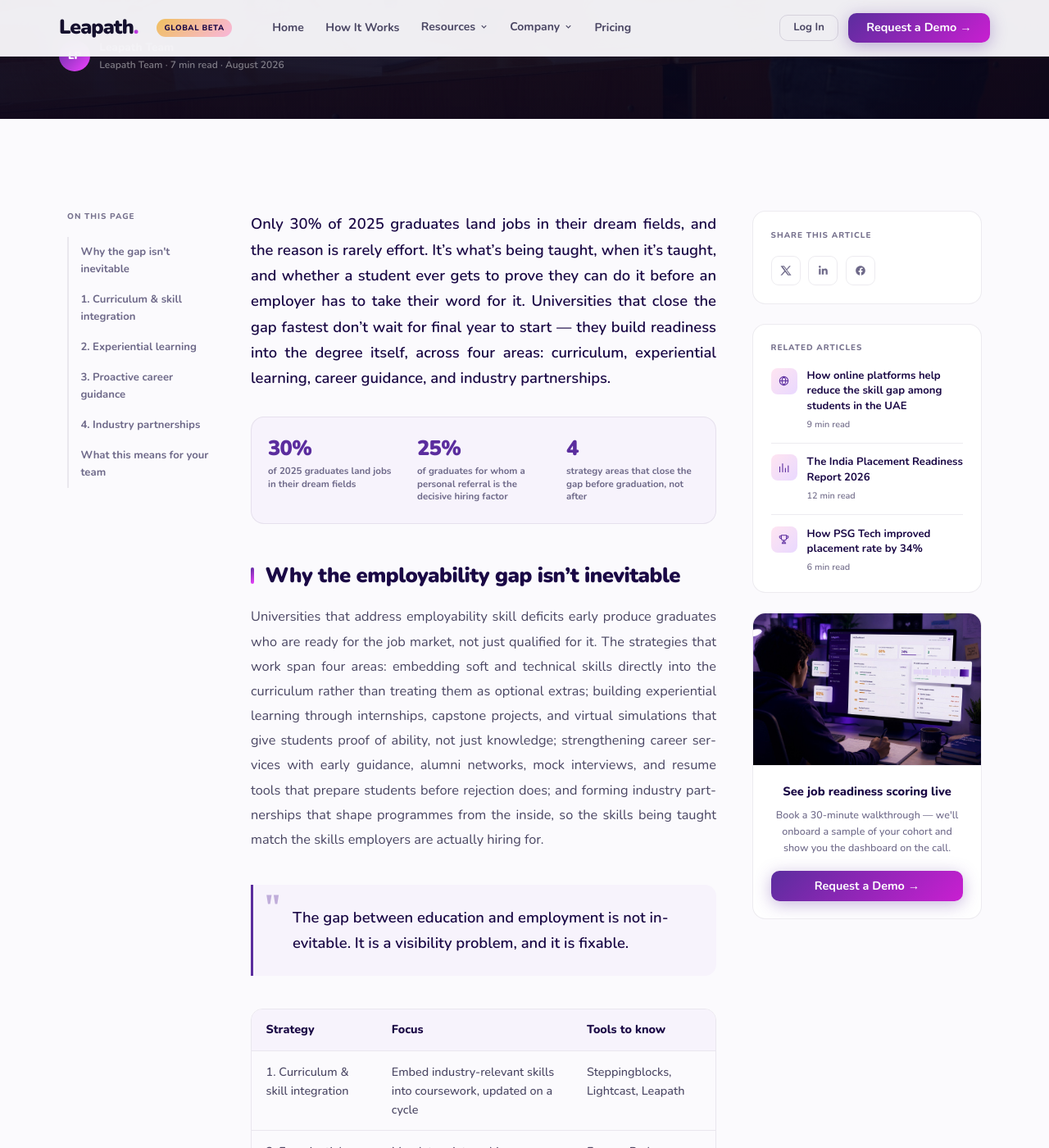
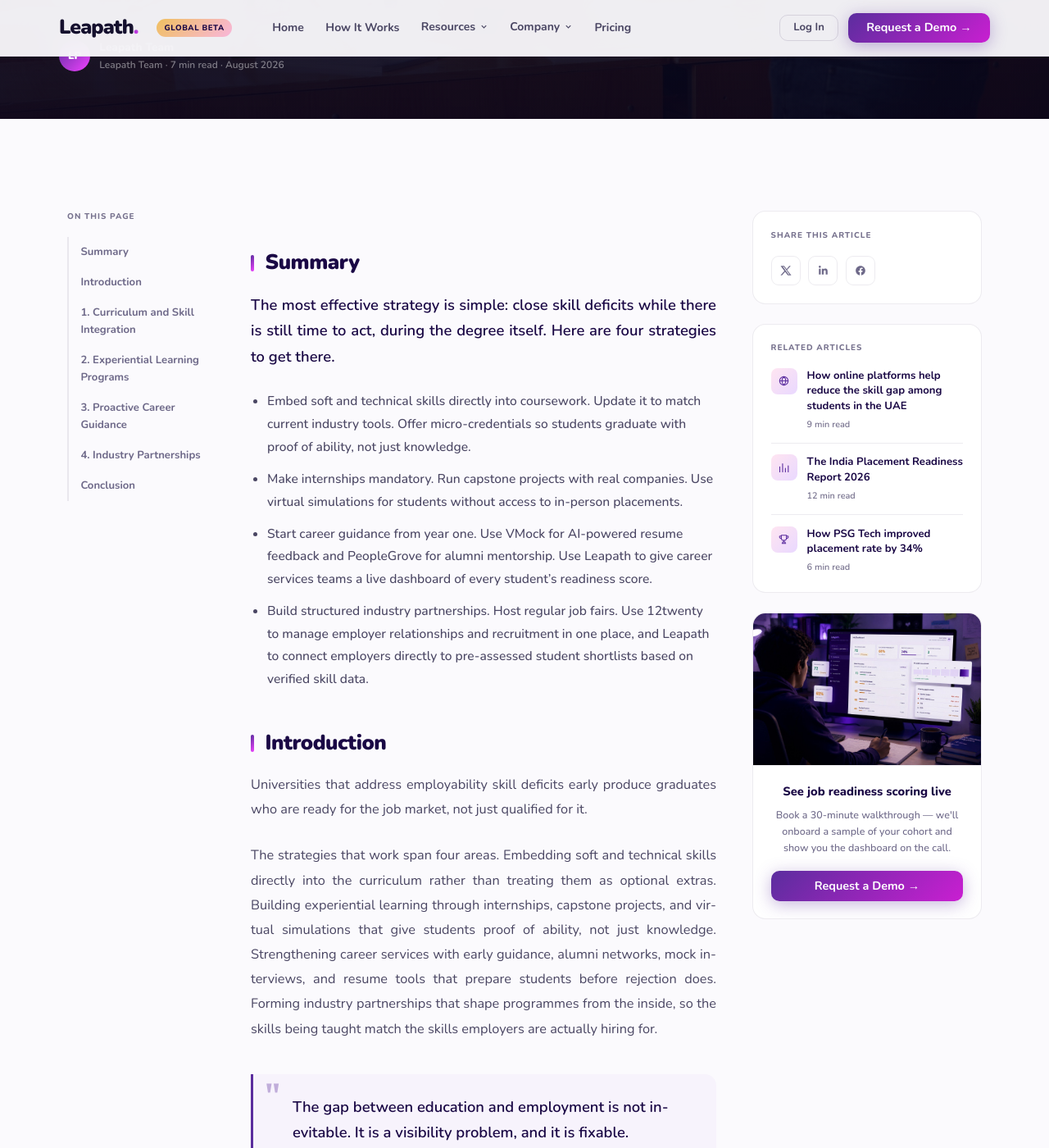
Before and after one commit to Leapath/leapath-website, a Jekyll site: the page built from _data/_v2_blog/university-strategies-employability-skill-gap.md, in a window 1280 px wide and 1400 px high, scrolled down 501 px. Shown: the whole window at 82% size. Built offline with Jekyll 4.4.1, drawn with Linux system fonts in a browser that asks for light colours; some of the changed text lies outside the part shown.

Commit message:
Match university strategies blog post verbatim to the source doc
Restores the Summary section, the doc's exact heading text and
paragraph breaks, and the "Use X..." phrasing that had been
paraphrased away. Removes the comparison table and stats callout,
which weren't in the doc, and moves each section's infographic to
the top of its section to match the doc's image placement.

```diff
--- a/_data/_v2_blog/university-strategies-employability-skill-gap.md
+++ b/_data/_v2_blog/university-strategies-employability-skill-gap.md
@@ -7,7 +7,7 @@ description: "Universities can close the gap by embedding industry-relevant skil
 og_image: "/assets/v2/images/blogs/university-strategies-employability-skill-gap/hero.jpg"
 category: guide
 eyebrow: "Guide"
-h1: "What are effective strategies for universities to address student employability skill deficits?"
+h1: "What Are Effective Strategies for Universities to Address Student Employability Skill Deficits?"
 sub: "The most effective strategy is simple: close skill deficits while there is still time to act, during the degree itself. Here are four strategies to get there."
 author: "Leapath Team"
 author_role: "Leapath Team"
@@ -18,12 +18,13 @@ blog_img_class: bc__img--5
 blog_img_icon: ic-grad-cap
 mono: "LP"
 toc:
-  - {anchor: introduction, label: "Why the gap isn't inevitable"}
-  - {anchor: curriculum, label: "1. Curriculum & skill integration"}
-  - {anchor: experiential, label: "2. Experiential learning"}
-  - {anchor: guidance, label: "3. Proactive career guidance"}
-  - {anchor: partnerships, label: "4. Industry partnerships"}
-  - {anchor: conclusion, label: "What this means for your team"}
+  - {anchor: summary, label: "Summary"}
+  - {anchor: introduction, label: "Introduction"}
+  - {anchor: curriculum, label: "1. Curriculum and Skill Integration"}
+  - {anchor: experiential, label: "2. Experiential Learning Programs"}
+  - {anchor: guidance, label: "3. Proactive Career Guidance"}
+  - {anchor: partnerships, label: "4. Industry Partnerships"}
+  - {anchor: conclusion, label: "Conclusion"}
 related:
   - {url: /blog/how-can-online-platforms-help-reduce-skill-gap-uae/, icon: ic-globe, title: "How online platforms help reduce the skill gap among students in the UAE", meta: "9 min read"}
   - {url: /blog/india-placement-readiness-report-2026/, icon: ic-bar-chart, title: "The India Placement Readiness Report 2026", meta: "12 min read"}
@@ -43,32 +44,33 @@ related_grid:
   - {url: /blog/india-placement-readiness-report-2026/, img: /assets/v2/images/blogs/india-placement-readiness-report-2026/research-report.jpg, tag: "Research", title: "The India Placement Readiness Report 2026", meta: "12 min read"}
   - {url: /case-studies/psg-tech-case-study/, img: /assets/v2/images/case-studies/psg-tech-case-study/psg-tech.jpg, tag: "Case Study", title: "How PSG Tech improved placement rate by 34% in a single season", meta: "6 min read"}
 ---
-Only 30% of 2025 graduates land jobs in their dream fields, and the reason is rarely effort. It's what's being taught, when it's taught, and whether a student ever gets to prove they can do it before an employer has to take their word for it. Universities that close the gap fastest don't wait for final year to start — they build readiness into the degree itself, across four areas: curriculum, experiential learning, career guidance, and industry partnerships.
+## Summary
+{: #summary}
 
-<div class="bp__stats">
-  <div><div class="bp__stat-n">30%</div><div class="bp__stat-l">of 2025 graduates land jobs in their dream fields</div></div>
-  <div><div class="bp__stat-n">25%</div><div class="bp__stat-l">of graduates for whom a personal referral is the decisive hiring factor</div></div>
-  <div><div class="bp__stat-n">4</div><div class="bp__stat-l">strategy areas that close the gap before graduation, not after</div></div>
-</div>
+The most effective strategy is simple: close skill deficits while there is still time to act, during the degree itself. Here are four strategies to get there.
 
-## Why the employability gap isn't inevitable
+- Embed soft and technical skills directly into coursework. Update it to match current industry tools. Offer micro-credentials so students graduate with proof of ability, not just knowledge.
+- Make internships mandatory. Run capstone projects with real companies. Use virtual simulations for students without access to in-person placements.
+- Start career guidance from year one. Use VMock for AI-powered resume feedback and PeopleGrove for alumni mentorship. Use Leapath to give career services teams a live dashboard of every student's readiness score.
+- Build structured industry partnerships. Host regular job fairs. Use 12twenty to manage employer relationships and recruitment in one place, and Leapath to connect employers directly to pre-assessed student shortlists based on verified skill data.
+
+## Introduction
 {: #introduction}
 
-Universities that address employability skill deficits early produce graduates who are ready for the job market, not just qualified for it. The strategies that work span four areas: embedding soft and technical skills directly into the curriculum rather than treating them as optional extras; building experiential learning through internships, capstone projects, and virtual simulations that give students proof of ability, not just knowledge; strengthening career services with early guidance, alumni networks, mock interviews, and resume tools that prepare students before rejection does; and forming industry partnerships that shape programmes from the inside, so the skills being taught match the skills employers are actually hiring for.
+Universities that address employability skill deficits early produce graduates who are ready for the job market, not just qualified for it.
+
+The strategies that work span four areas. Embedding soft and technical skills directly into the curriculum rather than treating them as optional extras. Building experiential learning through internships, capstone projects, and virtual simulations that give students proof of ability, not just knowledge. Strengthening career services with early guidance, alumni networks, mock interviews, and resume tools that prepare students before rejection does. Forming industry partnerships that shape programmes from the inside, so the skills being taught match the skills employers are actually hiring for.
 
 > The gap between education and employment is not inevitable. It is a visibility problem, and it is fixable.
 
-| Strategy | Focus | Tools to know |
-|---|---|---|
-| 1. Curriculum & skill integration | Embed industry-relevant skills into coursework, updated on a cycle | Steppingblocks, Lightcast, Leapath |
-| 2. Experiential learning | Mandatory internships, capstones with real companies, virtual simulations | Forage, Parker Dewey |
-| 3. Proactive career guidance | Start guidance in year one, not the final semester | VMock, PeopleGrove, Leapath |
-| 4. Industry partnerships | Structured, ongoing employer collaboration, not one-off job fairs | 12twenty, Leapath |
-
-## 1. Curriculum and skill integration
+## 1. Curriculum and Skill Integration
 {: #curriculum}
 
-The fastest way to close the skill gap is to stop treating skills as an add-on and start building them into the curriculum itself. Only 30% of 2025 graduates find jobs in their dream fields. The gap is not about effort. It is about what is being taught and how. Universities focus on soft skills. Employers want practical, job-specific ones. Until both are built into the curriculum itself, graduates will keep leaving underprepared.
+![Curriculum & Skill Integration](/assets/v2/images/blogs/university-strategies-employability-skill-gap/curriculum-skill-integration.png){:loading="lazy"}
+
+The fastest way to close the skill gap is to stop treating skills as an add-on and start building them into the curriculum itself.
+
+Only 30% of 2025 graduates find jobs in their dream fields. The gap is not about effort. It is about what is being taught and how. Universities focus on soft skills. Employers want practical, job-specific ones. Until both are built into the curriculum itself, graduates will keep leaving underprepared.
 
 Here is what universities can do to fix that:
 
@@ -76,19 +78,25 @@ Here is what universities can do to fix that:
 - Update this coursework regularly. Students should not be learning tools employers stopped using years ago.
 - Offer micro-credentials in specific tools like project management software or data platforms. Students graduate with verified proof of a skill, not just a grade.
 
-![Five steps to embed employability skills into the curriculum: embed soft skills, update coursework, offer micro-credentials, utilize career data, identify skill gaps](/assets/v2/images/blogs/university-strategies-employability-skill-gap/curriculum-skill-integration.png){:loading="lazy"}
-
 Knowing what to update is just as important as updating it. Two tools help universities make that call with real data rather than assumption:
 
 - Use [Steppingblocks](https://www.steppingblocks.com/){:target="_blank" rel="noopener"}, an online career data platform, to see where graduates actually end up and which skills got them there. That data tells universities what to teach, not what looked relevant five years ago.
 - Use [Lightcast](https://lightcast.io/){:target="_blank" rel="noopener"} to track which skills employers are actively hiring for. Update programmes before they fall behind, not after graduates stop getting hired.
 
-Even with the right data, implementing it through multiple online tools and softwares takes time. [Leapath](/contact/), an AI SaaS platform, brings it all together in one place, showing universities exactly which skills their students are missing against real job requirements. Universities get one clear dashboard instead of scattered reports and spreadsheets, making it easier to act on decisions quickly. If you want to see what this would look like for your own students, Leapath offers a [free consultation](/contact/).
+Even with the right data, implementing it through multiple online tools and softwares takes time.
 
-## 2. Experiential learning programs
+[Leapath](/contact/), an AI SaaS platform, brings it all together in one place, showing universities exactly which skills their students are missing against real job requirements. Universities get one clear dashboard instead of scattered reports and spreadsheets, making it easier to act on decisions quickly.
+
+If you want to see what this would look like for your own students, Leapath offers a [free consultation](/contact/).
+
+## 2. Experiential Learning Programs
 {: #experiential}
 
-Real skills are built through real experience, not just by embedding them in the coursework. The classroom builds the foundation. The workplace puts it into practice. Universities that build structured, practical experience into their programmes produce graduates who are ready, not just qualified.
+![Experiential Learning Programs](/assets/v2/images/blogs/university-strategies-employability-skill-gap/experiential-learning-programs.png){:loading="lazy"}
+
+Real skills are built through real experience, not just by embedding them in the coursework.
+
+The classroom builds the foundation. The workplace puts it into practice. Universities that build structured, practical experience into their programmes produce graduates who are ready, not just qualified.
 
 Here is how universities can build real experience into the degree:
 
@@ -97,32 +105,36 @@ Here is how universities can build real experience into the degree:
 
 When internships and companies aren't within reach, the following platforms step in.
 
-- [Forage](https://www.theforage.com/){:target="_blank" rel="noopener"}, an online platform for students who cannot access in-person placements, offers free virtual job simulations designed by real employers. Students get real project experience without geographic barriers.
-- [Parker Dewey](https://www.parkerdewey.com/){:target="_blank" rel="noopener"}, an online platform for short-term paid professional experience, lets students complete micro-internships that fit around a university schedule. They gain real work exposure before graduation.
-
-![Four ways to build real experience into degrees: mandatory internships, capstone projects, job simulations via Forage, micro-internships via Parker Dewey](/assets/v2/images/blogs/university-strategies-employability-skill-gap/experiential-learning-programs.png){:loading="lazy"}
+- Use [Forage](https://www.theforage.com/){:target="_blank" rel="noopener"}, an online platform for students who cannot access in-person placements. It offers free virtual job simulations designed by real employers. Students get real project experience without geographic barriers.
+- Use [Parker Dewey](https://www.parkerdewey.com/){:target="_blank" rel="noopener"}, an online platform for short-term paid professional experience. Students complete micro-internships that fit around a university schedule. They gain real work exposure before graduation.
 
 Together, these approaches mean no student has to graduate without ever testing their skills in the real world.
 
-## 3. Proactive career guidance
+## 3. Proactive Career Guidance
 {: #guidance}
 
-Most career services teams are reactive. The most effective ones are not. The students who get hired fastest are rarely the ones who waited until final year to start. The networks a student builds during university shape their outcomes more than most universities acknowledge, and personal referrals are the most decisive factor in securing employment for 25% of graduates. Starting that process from year one, not the final semester, makes the difference.
+![Proactive Career Guidance](/assets/v2/images/blogs/university-strategies-employability-skill-gap/proactive-career-guidance.png){:loading="lazy"}
+
+Most career services teams are reactive. The most effective ones are not.
+
+The students who get hired fastest are rarely the ones who waited until final year to start. The networks a student builds during university shape their outcomes more than most universities acknowledge, and personal referrals are the most decisive factor in securing employment for 25% of graduates. Starting that process from year one, not the final semester, makes the difference.
 
 Building that head start at scale is where the right platforms come in:
 
-- [PeopleGrove](https://www.peoplegrove.com/){:target="_blank" rel="noopener"} connects students with working graduates. It matches students with alumni for career conversations, informational interviews, and ongoing guidance — the kind of network that leads to referrals.
-- [VMock](https://www.vmock.com/){:target="_blank" rel="noopener"} gives students instant, scored feedback on their resume before they submit a single application. Students see exactly what is holding them back without waiting for a human advisor.
-- Leapath gives career services teams a live dashboard showing exactly where every student stands, so advisors see who needs help before a rejection does. That same insight works for other stakeholders as well. Students get a public profile that turns their skills, certifications, and live projects into something recruiters and alumni can actually see, not just a line on a resume.
-
-![Four steps of proactive career guidance: start planning early, connect with alumni, get resume feedback, monitor readiness](/assets/v2/images/blogs/university-strategies-employability-skill-gap/proactive-career-guidance.png){:loading="lazy"}
+- Use [PeopleGrove](https://www.peoplegrove.com/){:target="_blank" rel="noopener"} to connect students with working graduates. It matches students with alumni for career conversations, informational interviews, and ongoing guidance. The kind of network that leads to referrals.
+- Use [VMock](https://www.vmock.com/){:target="_blank" rel="noopener"}, an online platform to give students instant, scored feedback on their resume before they submit a single application. Students see exactly what is holding them back without waiting for a human advisor.
+- Use Leapath, an AI SaaS platform, to give career services teams a live dashboard showing exactly where every student stands, so advisors see who needs help before a rejection does. That same insight works for other stakeholders as well. Students get a public profile that turns their skills, certifications, and live projects into something recruiters and alumni can actually see, not just a line on a resume.
 
 Career services teams are not short on expertise. They are short on time, and these tools give that back.
 
-## 4. Industry partnerships
+## 4. Industry Partnerships
 {: #partnerships}
 
-The universities closing the gap fastest are not doing it alone. University-industry collaboration is one of the most effective ways to close the employability gap. When industry shapes programmes from the inside, the alignment is built in. When it does not, universities are always playing catch-up.
+![Industry Partnerships](/assets/v2/images/blogs/university-strategies-employability-skill-gap/industry-partnerships.png){:loading="lazy"}
+
+The universities closing the gap fastest are not doing it alone.
+
+University-industry collaboration is one of the most effective ways to close the employability gap. When industry shapes programmes from the inside, the alignment is built in. When it does not, universities are always playing catch-up.
 
 Here is how universities can build industry partnerships that actually work:
 
@@ -132,16 +144,16 @@ Here is how universities can build industry partnerships that actually work:
 
 Running this many partnerships at once is where things usually fall apart, and that is where the right platforms come in:
 
-- [12twenty](https://12twenty.com/){:target="_blank" rel="noopener"} manages employer relationships and recruitment in one place. It centralises job postings, student appointments, employer engagement, and outcome reporting.
-- Leapath connects employers directly to pre-assessed student shortlists. Hiring decisions are based on verified skill data, not unverified applications.
-
-![Bridging the employability gap: mismatch between skills and employer needs versus employability alignment where skills match employer requirements](/assets/v2/images/blogs/university-strategies-employability-skill-gap/industry-partnerships.png){:loading="lazy"}
+- Use [12twenty](https://12twenty.com/){:target="_blank" rel="noopener"}, an online tool to manage employer relationships and recruitment in one place. It centralises job postings, student appointments, employer engagement, and outcome reporting.
+- Use Leapath, an AI SaaS platform, to connect employers directly to pre-assessed student shortlists. Hiring decisions are based on verified skill data, not unverified applications.
 
 Partnerships work when they run on structure, not goodwill. These tools are what make that structure possible.
 
-## What this means for your Career Services team
+## Conclusion
 {: #conclusion}
 
-The strategies that will make the biggest difference are the ones that start earliest. Curriculum updates and industry partnerships take time to design and implement. But proactive career guidance and experiential learning can begin immediately, with the right tools already available. VMock gives students instant resume feedback from day one. PeopleGrove builds the alumni networks that lead to referrals. Forage and Parker Dewey give students real work experience without waiting for a formal internship programme to be built. Leapath ties it all together, giving career services teams a live view of every student's readiness so they can act on the right information at the right time, not after a rejection has already done the damage.
+The strategies that will make the biggest difference are the ones that start earliest.
 
-> The universities that close the employability gap fastest will not be the ones with the most resources. They will be the ones that start earliest, use data to guide every decision, and treat career readiness as something that is built throughout the degree, not handed to students at the end of it.
+Curriculum updates and industry partnerships take time to design and implement. But proactive career guidance and experiential learning can begin immediately, with the right tools already available. VMock gives students instant resume feedback from day one. PeopleGrove builds the alumni networks that lead to referrals. Forage and Parker Dewey give students real work experience without waiting for a formal internship programme to be built. Leapath ties it all together, giving career services teams a live view of every student's readiness so they can act on the right information at the right time, not after a rejection has already done the damage.
+
+The universities that close the employability gap fastest will not be the ones with the most resources. They will be the ones that start earliest, use data to guide every decision, and treat career readiness as something that is built throughout the degree, not handed to students at the end of it.
```
